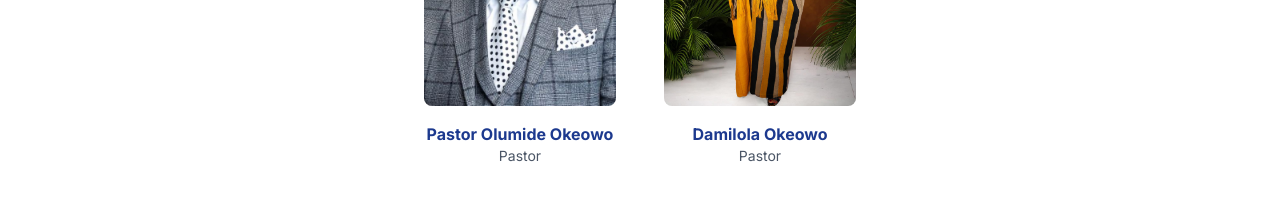
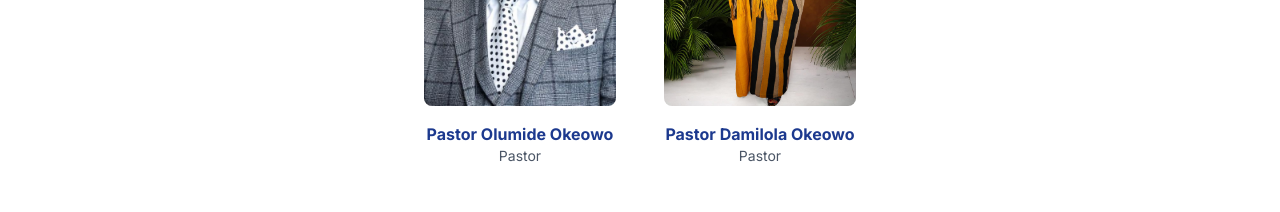
Before and after one commit to GeniusEmmanuel8/lighthousewebsite, a Next.js app: page /about in a window 1280 px wide. Shown: the part 3500-3712 px from the top of the page. Built offline with nearby package versions, Linux system fonts and the light colour scheme.

Commit message:
Add Pastor title to Damilola Okeowo's name

```diff
--- a/src/app/about/AboutContent.tsx
+++ b/src/app/about/AboutContent.tsx
@@ -176,7 +176,7 @@ export default function AboutContent() {
               <div className="w-48 h-64 mx-auto mb-4 overflow-hidden rounded-lg">
                 <Image src="/DamilolaOkeowo.jpg" alt="Damilola Okeowo" width={192} height={256} className="w-full h-full object-cover object-top" />
               </div>
-              <h4 className="font-bold text-blue-900">Damilola Okeowo</h4>
+              <h4 className="font-bold text-blue-900">Pastor Damilola Okeowo</h4>
               <p className="text-sm text-gray-600">Pastor</p>
             </div>
           </div>
```
